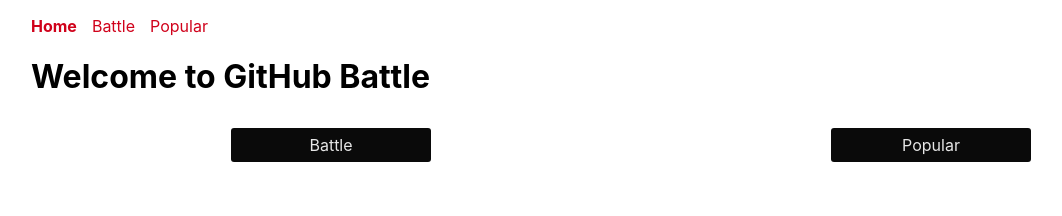
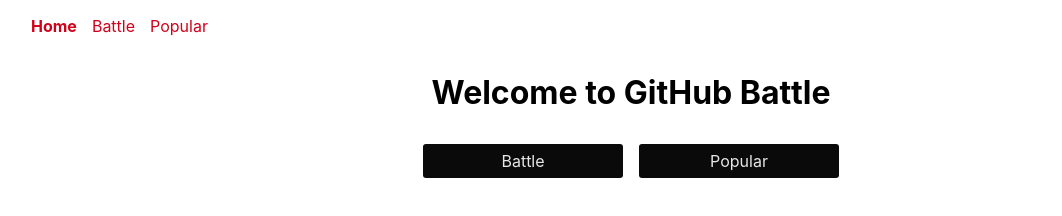
Before and after one commit to huntergera/github_battle, a React app: page / in a window 1280 px wide. Shown: the whole page, without its empty margins (9-1071 px from the left). Built offline with nearby package versions, Linux system fonts and the light colour scheme.

Commit message:
fixed page home

```diff
--- a/src/components/Home.js
+++ b/src/components/Home.js
@@ -3,7 +3,7 @@
 
 export const Home = () => {
     return (
-        <div>
+        <div className='home-container'>
             <h1>Welcome to GitHub Battle</h1>
             <div className="row">
                 <Link className='button' to='/battle'>Battle</Link>
--- a/src/index.css
+++ b/src/index.css
@@ -104,6 +104,7 @@
 .row {
     display: flex;
     justify-content: space-around;
+    column-gap: 16px;
 }
 
 .column {
```
